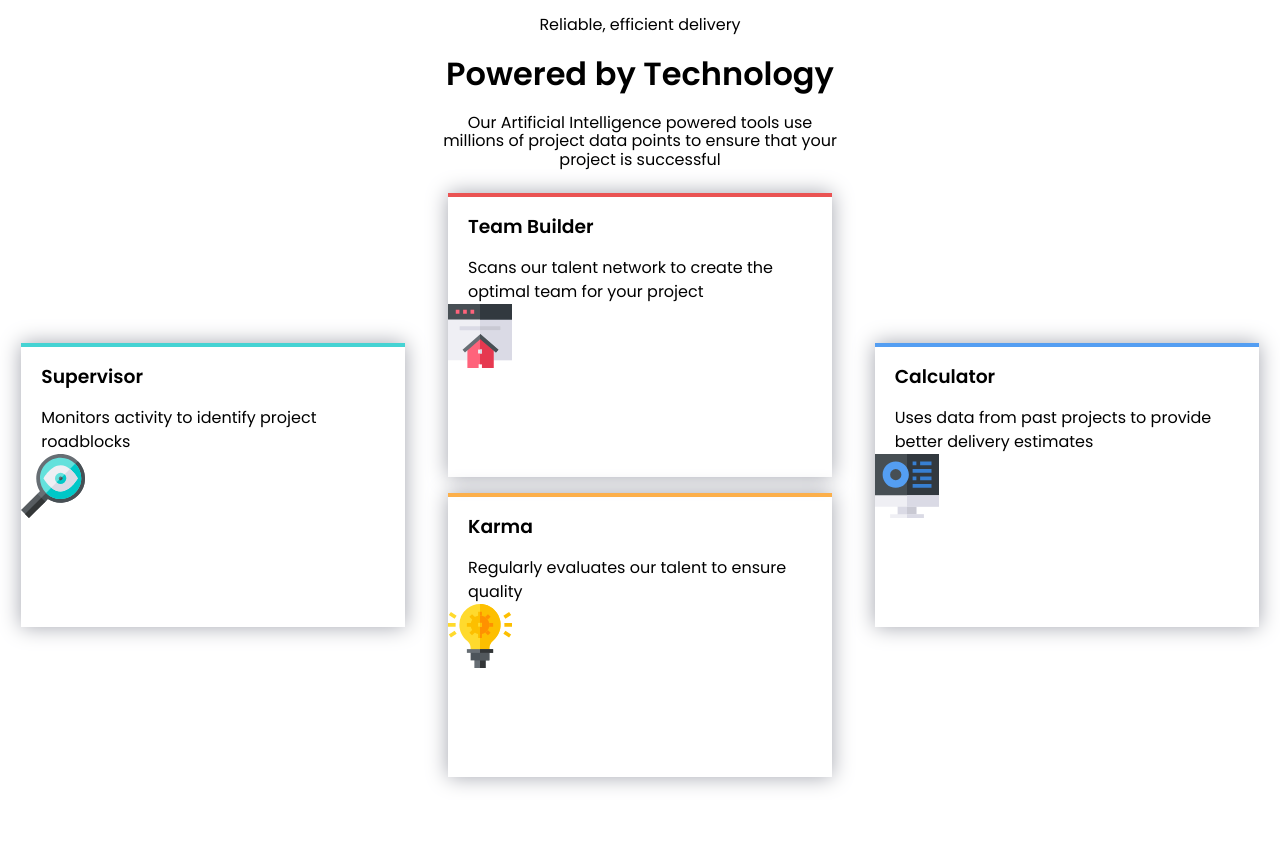
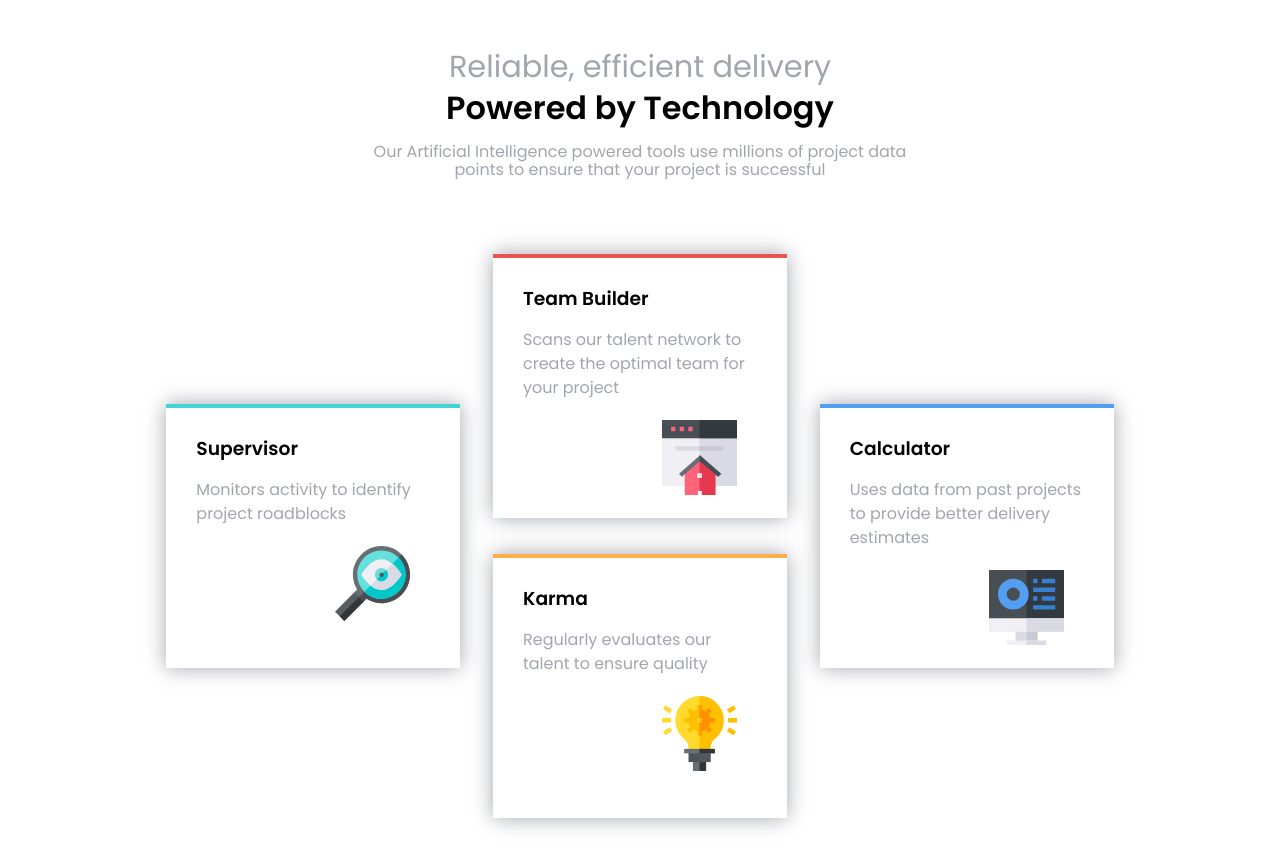
Before and after one commit to apuntesnavarrete/four-card-feature-section-master, a plain HTML site: page index.html in a window 1280 px wide. Before the commit the page ends 800 px from the top, so only its background shows below. Drawn offline with Linux system fonts and the light colour scheme.

Commit message:
terminado todo menos cabecera

```diff
--- a/index.html
+++ b/index.html
@@ -15,11 +15,11 @@
 <body>
   <header class="header">
     <div class="header_content">
-      <p>    Reliable, efficient delivery
+      <p class="header_subtitulo">    Reliable, efficient delivery
       </p>
-          <H1>  Powered by Technology
+          <H1 class="header_titulo">  Powered by Technology
       </H1>
-      <p>  Our Artificial Intelligence powered tools use millions of project data points
+      <p class="header_description">  Our Artificial Intelligence powered tools use millions of project data points
         to ensure that your project is successful</p>
 
     </div>
--- a/styles/index.css
+++ b/styles/index.css
@@ -23,7 +23,21 @@ body{
     justify-content: center;
 }
 .header_content{
-    width: 400px;
+    width: 550px;
+
+}
+.header_subtitulo{
+    margin: 50px 0 0 0;
+    font-size: 1.9rem;
+    color: var(--Grayish-Blue);
+}
+.header_titulo{
+    margin: 5px 0;
+
+}
+
+.header_description{
+    color: var(--Grayish-Blue);
 
 }
 .main{
@@ -31,29 +45,37 @@ body{
     justify-content: center;
 }
 .main_content{
+    margin: 40px 150px;
     display: grid;
     grid-template-columns: 1fr 1fr 1fr;
     grid-template-rows: 300px 300px   ;
 }
 .content_card{
+    min-width: 320px;
     display: flex;
     justify-content: center;
     align-items: center;
 }
 .card{
+    display: flex;
       width: 90%;
-      height: 280px;
+      min-height: 260px;
       box-shadow: 0px 0px 20px 0px var(--Grayish-Blue);
+      flex-direction: column;
     }
 .card_title{
-    margin-left: 20px;
-}
+    margin-top: 30px;
+    margin-left: 30px;}
 .card_description{
-    margin: 0 20px;
+    margin: 0 30px;
     line-height: 1.5;
+    color: var(--Grayish-Blue);
 }
 .card_img{
-
+    margin: 20px 50px 0 0 ;
+    align-self: end;
+    width: 75px;
+    height: 75px;
 }
 .Builder {
     grid-column: 2 / 3;
@@ -89,9 +111,10 @@ body{
 
   }
 
-  @media (max-width: 700px) {
+  @media (max-width: 950px) {
       .main_content{
         grid-template-columns: 1fr;
+       grid-template-rows: repeat(4,300px);
       }
       .Builder {
         grid-column: 1 / 2;
```
